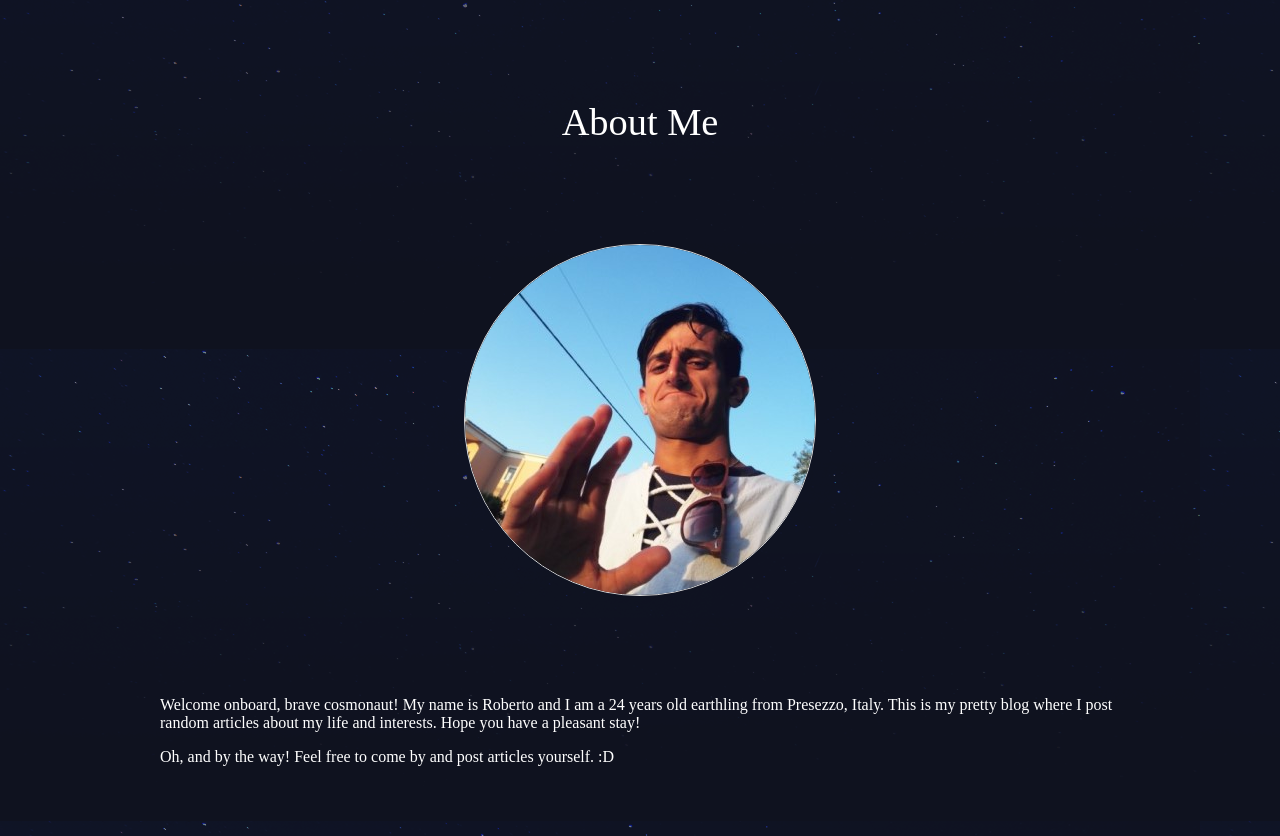
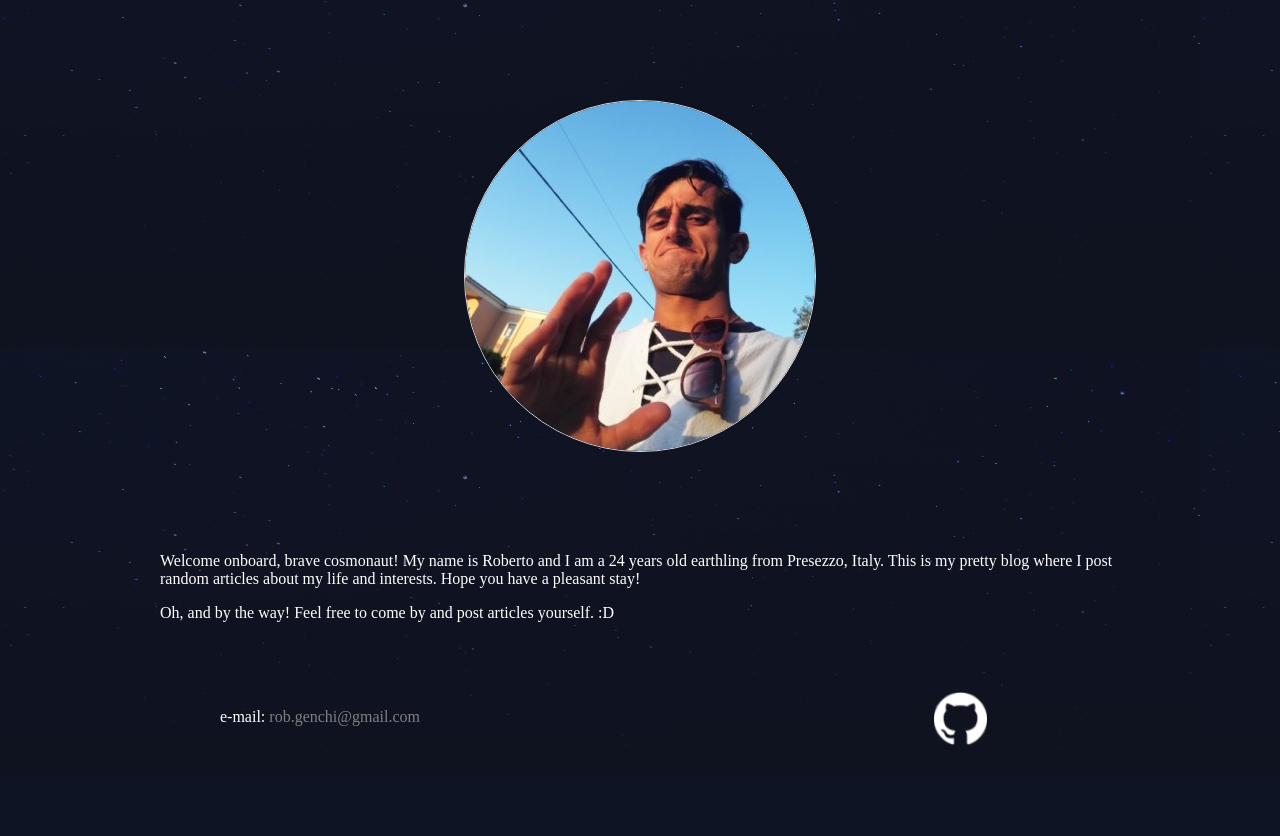
Before and after one commit to Robooze/myblog, a Django app: page /about/ in a window 1280 px wide. Shown: the part 123-959 px from the top of the page. After the commit the page ends 868 px from the top, so only its background shows below. Run offline with Django 3.2, Linux system fonts and the light colour scheme; some libraries are stand-ins or nearby versions.

Commit message:
removed horrible headings

```diff
--- a/articles/templates/articles/article_list.html
+++ b/articles/templates/articles/article_list.html
@@ -1,7 +1,6 @@
 {% extends 'base_layout.html' %}
 
 {% block content %}
-<h1>Article List</h1>
 <div class="articles">
     {% for article in articles %}
     <div class="article">
--- a/assets/styles.css
+++ b/assets/styles.css
@@ -59,6 +59,7 @@ nav button{
 }
 
 .articles{
+    margin-top: 100px;
     display: grid;
     grid-template-columns: 1fr 1fr 1fr;
     grid-gap: 30px;
@@ -171,6 +172,7 @@ footer a{
 
 .about_page img{
     display: block;
+    margin-top: 100px;
     margin-left: auto;
     margin-right: auto;
     margin-bottom: 100px;
--- a/templates/about.html
+++ b/templates/about.html
@@ -3,7 +3,6 @@
 
 {% block content %}
     <div class="about_page">
-        <h1>About Me</h1>
         <img src="{% static 'about_photo.jpg' %}" alt="me"/>
         <p>
             Welcome onboard, brave cosmonaut! My name is Roberto and I am a 24 years old earthling from Presezzo, Italy.
```
